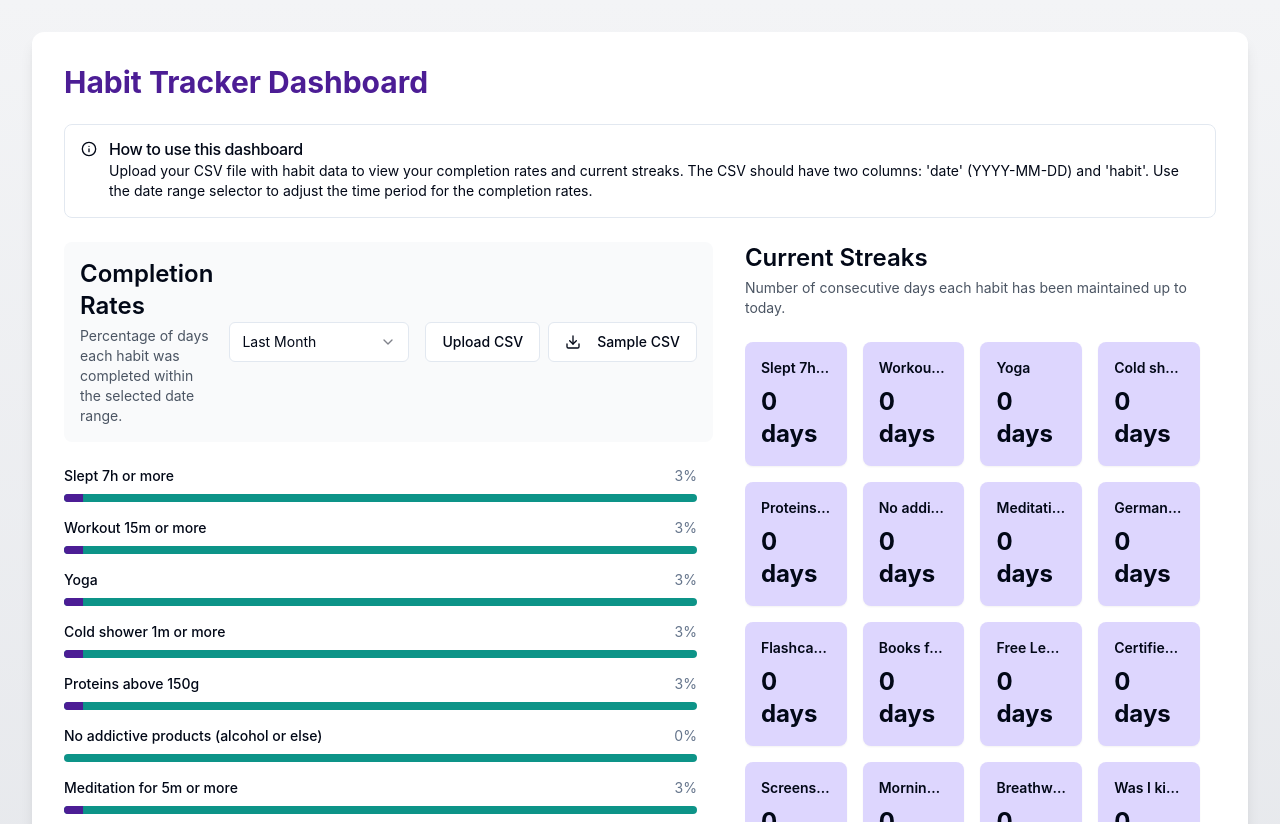
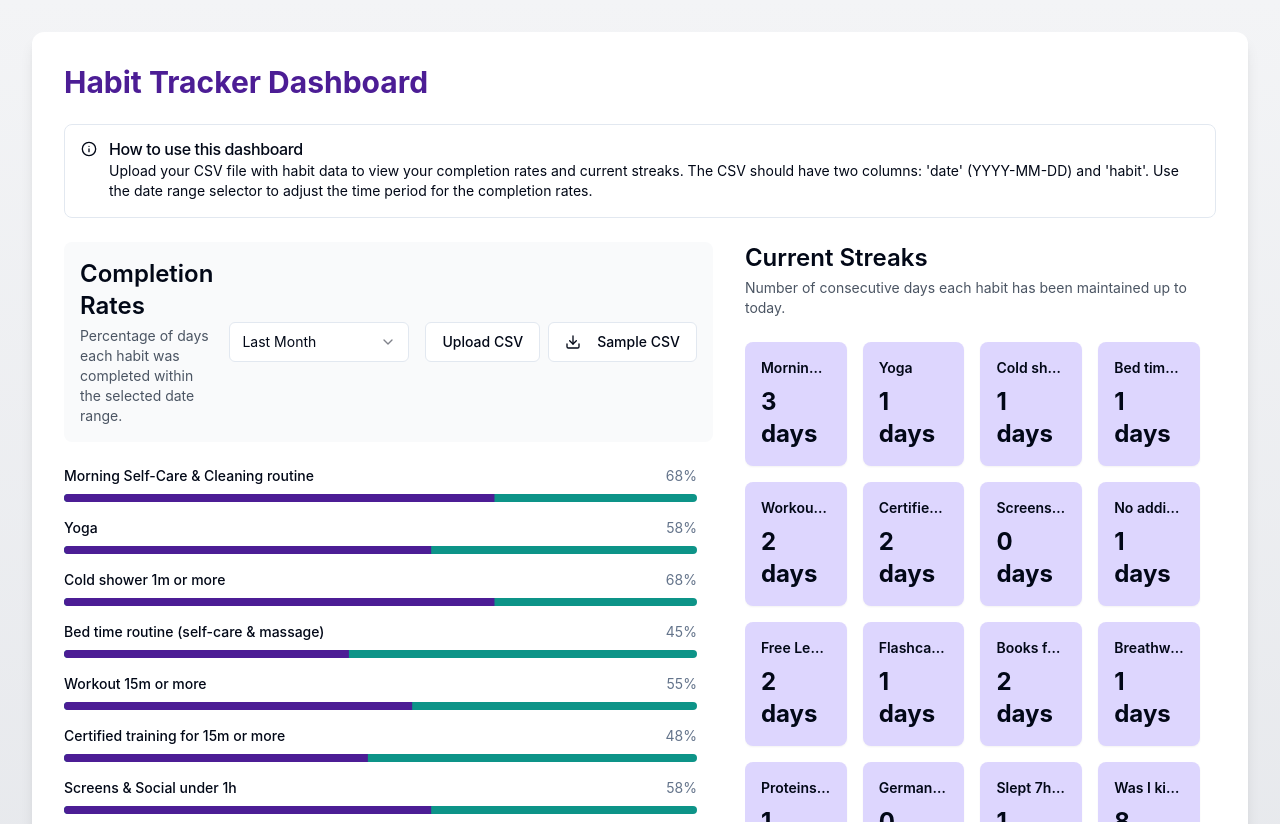
Before and after one commit to RVciTo/daily-doings-tracker, a React (Vite) app: page / in a window 1280 px wide. Shown: the top 824 px of the page. Built offline with nearby package versions, Linux system fonts and the light colour scheme.

Commit message:
Updated sample data generation for more realistic preview

```diff
--- a/src/pages/Index.tsx
+++ b/src/pages/Index.tsx
@@ -15,36 +15,45 @@ import { Alert, AlertDescription, AlertTitle } from "@/components/ui/alert";
 import { InfoIcon, Download } from "lucide-react";
 
 const generateSampleData = () => {
-  return `date,habit
-2024-11-01,"Slept 7h or more"
-2024-11-01,"Workout 15m or more"
-2024-11-01,"Yoga, Stretching or Core 10m or more"
-2024-11-01,"Cold shower 1m or more"
-2024-11-01,"Proteins above 150g"
-2024-11-01,"No addictive products (alcohol or else)"
-2024-11-01,"Meditation for 5m or more"
-2024-11-01,"German for 5m or more"
-2024-11-01,"Flashcards for 5m or more"
-2024-11-01,"Books for 5m or more"
-2024-11-01,"Free Learning or MarketWatch"
-2024-11-01,"Certified training for 15m or more"
-2024-11-01,"Screens & Social under 1h"
-2024-11-01,"Morning Self-Care & Cleaning routine"
-2024-11-01,"Breathwork for 5m or more"
-2024-11-01,"Was I kind (4 agreements)?"
-2024-11-01,"Bed time routine (self-care & massage)"
-2025-01-15,"Slept 7h or more"
-2025-01-15,"Morning Self-Care & Cleaning routine"
-2025-01-15,"Yoga, Stretching or Core 10m or more"
-2025-01-15,"Workout 15m or more"
-2025-01-15,"Cold shower 1m or more"
-2025-01-15,"Meditation for 5m or more"
-2025-01-15,"German for 5m or more"
-2025-01-15,"Breathwork for 5m or more"
-2025-01-15,"Certified training for 15m or more"
-2025-01-15,"Screens & Social under 1h"
-2025-01-15,"Was I kind (4 agreements)?"
-2025-01-15,"Proteins above 150g"`;
+  const habits = [
+    "Slept 7h or more",
+    "Workout 15m or more",
+    "Yoga, Stretching or Core 10m or more",
+    "Cold shower 1m or more",
+    "Proteins above 150g",
+    "No addictive products (alcohol or else)",
+    "Meditation for 5m or more",
+    "German for 5m or more",
+    "Flashcards for 5m or more",
+    "Books for 5m or more",
+    "Free Learning or MarketWatch",
+    "Certified training for 15m or more",
+    "Screens & Social under 1h",
+    "Morning Self-Care & Cleaning routine",
+    "Breathwork for 5m or more",
+    "Was I kind (4 agreements)?",
+    "Bed time routine (self-care & massage)"
+  ];
+
+  const startDate = new Date(2023, 0, 1); // Start from January 1, 2023
+  const endDate = new Date(); // Today's date
+  let currentDate = new Date(startDate);
+
+  let csvData = "date,habit\n";
+
+  while (currentDate <= endDate) {
+    const formattedDate = format(currentDate, "yyyy-MM-dd");
+    const numHabits = Math.floor(Math.random() * habits.length) + 1; // Random number of habits completed each day
+    const completedHabits = habits.sort(() => 0.5 - Math.random()).slice(0, numHabits);
+
+    completedHabits.forEach(habit => {
+      csvData += `${formattedDate},"${habit}"\n`;
+    });
+
+    currentDate.setDate(currentDate.getDate() + 1);
+  }
+
+  return csvData;
 };
 
 const dateRangeOptions = {
```
